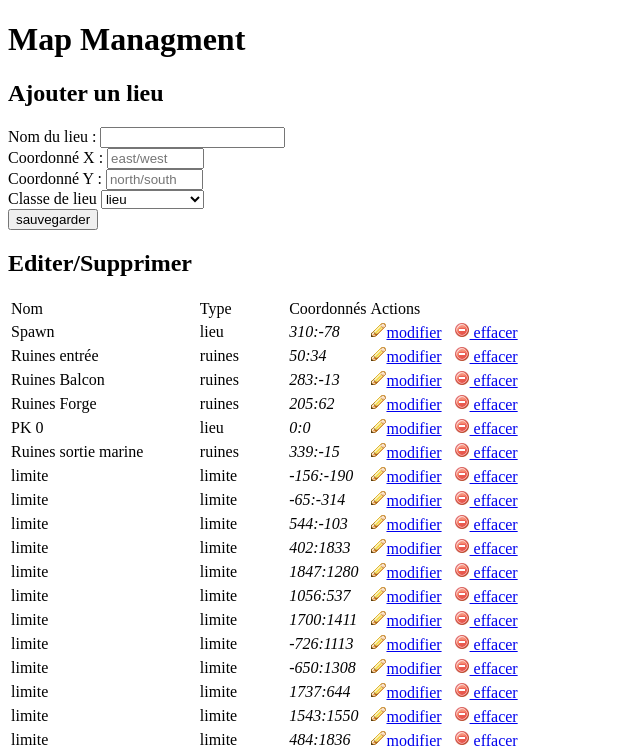
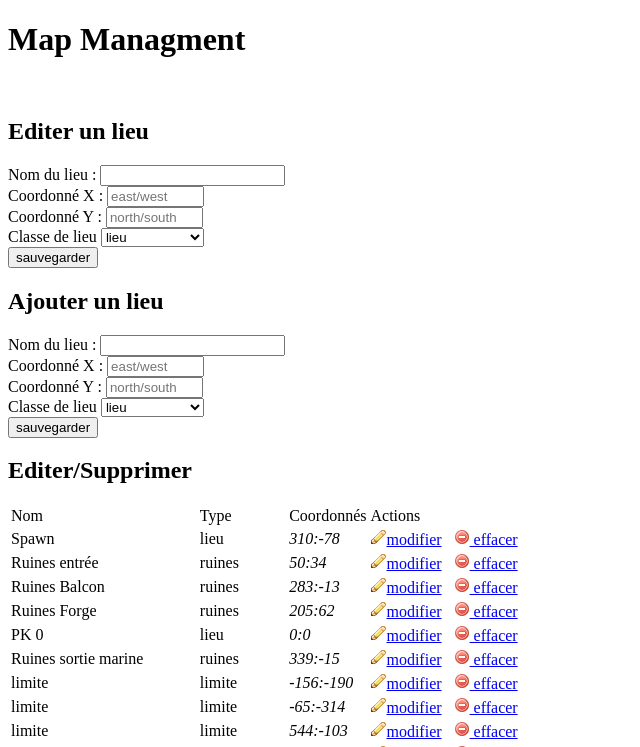
Before and after one commit to QuentinVB/AquilonMap, a PHP site: page /backoffice/viewbackoffice.php in a window 1280 px wide. Shown: the part 44-791 px from the top of the page, without its empty margins (0-640 px from the left). Run offline with PHP 8.4, Linux system fonts and the light colour scheme; data comes from the database, SQL or seed files in the repository.

Commit message:
added edit panel ;

```diff
--- a/backoffice/edit.php
+++ b/backoffice/edit.php
@@ -6,5 +6,6 @@
 	$y = strip_tags( $_POST['y']);
 	$classes = strip_tags( $_POST['classes']);
 	editMarker($id,$name,$x,$y,$classes);
+
 	header("Location: backoffice.php?succes=0");
 ?>
--- a/backoffice/viewbackoffice.php
+++ b/backoffice/viewbackoffice.php
@@ -17,11 +17,35 @@ include("../controlers/controler.php");
 			} ?>
 	</nav>
 	<h1>Map Managment</h1>
+	<section id="EditPanel" class="popUp">
+		<span>&nbsp; </span>
+		<h2>Editer un lieu</h2>
+		<form method="post" action="edit.php">
+			<p>
+				<label for="name">Nom du lieu</label> : <input type="text" name="name" id="nameEdit" value="" required/><br/>
+				<label for="x">Coordonné X </label> : <input type="text" name="x" id="xEdit" size="9" placeholder="east/west" required/><br/>
+				<label for="y">Coordonné Y </label> : <input type="text" name="y" id="yEdit" size="9" placeholder="north/south" required/><br/>
+				<label for="classes">Classe de lieu</label>
+				<select name="classes" id="classesEdit">
+					<option value="lieu">lieu</option>
+					<option value="ruines">ruines</option>
+					<option value="biome">biome</option>
+					<option value="limite">limite</option>
+					<option value="fleuve">fleuve</option>
+					<option value="route">route</option>
+					<option value="emplacement">emplacement</option>
+				</select><br/>
+				<input type="hidden" id="idEdit" name="id" value=""/>
+				<input type="submit" value="sauvegarder" />
+			</p>
+		</form>
+	<script src="../js/editPanel.js"></script>
+	</section>
 	<section>
 		<h2>Ajouter un lieu</h2>
 		<form method="post" action="save.php">
 			<p>
-				<label for="name">Nom du lieu</label> : <input type="text" name="name" id="name" /><br/>
+				<label for="name">Nom du lieu</label> : <input type="text" name="name" id="name" required/><br/>
 				<label for="x">Coordonné X </label> : <input type="text" name="x" id="x" size="9" placeholder="east/west" required/><br/>
 				<label for="y">Coordonné Y </label> : <input type="text" name="y" id="y" size="9" placeholder="north/south" required/><br/>
 				<label for="classes">Classe de lieu</label>
@@ -62,7 +86,7 @@ include("../controlers/controler.php");
 					<td><?php echo $datamarker['classes']; ?></td>
 					<td><em><?php echo $datamarker['x']; ?>:<?php echo $datamarker['y']; ?></em></td>
 					<td>
-						<a href="editView.php?id=<?php echo $datamarker['id']; ?>&amp;name=<?php echo $datamarker['name']; ?>&amp;x=<?php echo $datamarker['x']; ?>&amp;y=<?php echo $datamarker['y']; ?>" ><img src="../img/pencil.png"/>modifier</a>
+						<a href="#" onclick="showEdit(<?php echo $datamarker['id']; ?>,'<?php echo addslashes($datamarker['name']); ?>',<?php echo $datamarker['x']; ?>,<?php echo $datamarker['y']; ?>,'<?php echo addslashes($datamarker['classes']); ?>')" ><img src="../img/pencil.png"/>modifier</a>
 						&nbsp;
 						<a href="delete.php?id=<?php echo $datamarker['id']; ?>&amp;x=<?php echo $datamarker['x']; ?>&amp;y=<?php echo $datamarker['y']; ?>" onclick="return confirm('Confirmer suppression ?')"><img src="../img/delete.png"/> effacer</a>
 					</td>
@@ -73,6 +97,7 @@ include("../controlers/controler.php");
 			</tbody>
 		</table>
 	</section>
+
 </body>
 <?php
 $reponse->closeCursor(); // Termine le traitement de la requête
--- /dev/null
+++ b/js/editPanel.js
@@ -0,0 +1,27 @@
+var editPanel = document.getElementById("EditPanel");
+var trigger = editPanel.getElementsByTagName("span")[0];
+
+function showEdit(id,name,x,y,classes)
+{
+     editPanel.style.display="block";
+     document.getElementById("idEdit").value = id;
+     document.getElementById("nameEdit").value = name;
+     document.getElementById("xEdit").value = x;
+     document.getElementById("yEdit").value = y;
+     document.getElementById("yEdit").value = y;
+     var mySelect = document.getElementById('classesEdit');
+     for(var i, j = 0; i = mySelect.options[j]; j++)
+     {
+        if(i.value == classes)
+        {
+            mySelect.selectedIndex = j;
+            break;
+        }
+     }
+     console.log(id,name,x,y,classes);
+}
+
+trigger.addEventListener("click", function (e) {
+        editPanel.style.display="none";
+    }
+);
--- a/js/toggle.js
+++ b/js/toggle.js
@@ -24,8 +24,6 @@ for (var index = 0; index < menu.length; index++) {
     var triggerState = false;
     trigger.addEventListener("click", function (e) {
             toggle(trigger,container);
-            //xSend = document.getElementById("xPosition").value;
-            //setPosition(xSend,ySend);
         }
     );
     toggle(trigger,container);
```
Also changed, not shown: style/style.css (+18 -1 lines), img/ic_cancel_black_18dp.png (added).
